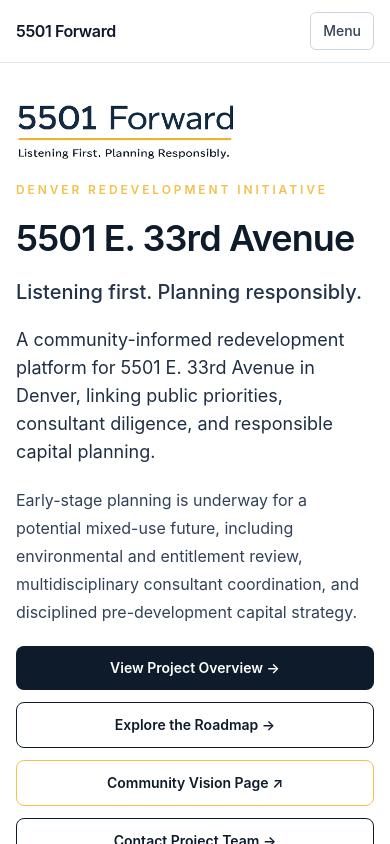
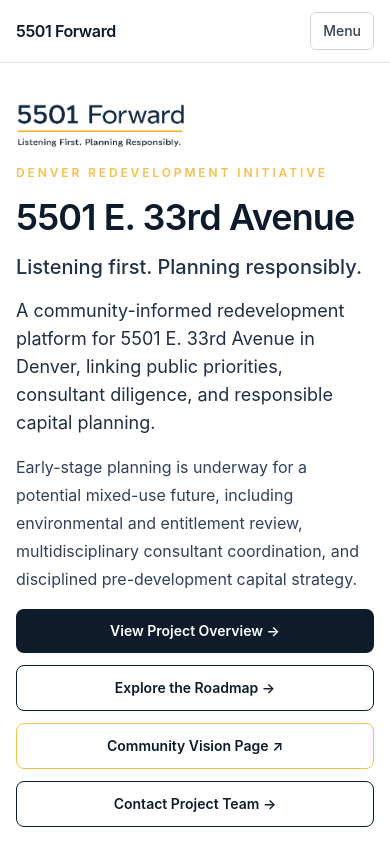
Before and after one commit to martinez-frank/5501-forward-site, a Next.js app: page / in a window 390 px wide. Shown: the top 844 px of the page. Built offline with nearby package versions, Linux system fonts and the light colour scheme.

Commit message:
Refine hero branding with larger primary logo

```diff
--- a/app/page.tsx
+++ b/app/page.tsx
@@ -63,14 +63,14 @@ export const metadata: Metadata = {
 export default function HomePage() {
   return (
     <div className="space-y-16 pb-8">
-      <section className="grid gap-10 lg:grid-cols-[1.1fr_0.9fr] lg:items-center">
-        <div className="space-y-5">
+      <section className="grid gap-8 lg:grid-cols-[1.1fr_0.9fr] lg:items-center">
+        <div className="space-y-4 sm:space-y-5">
           <Image
             src="/images/5501forward.logo.png"
             alt="5501 Forward logo"
             width={520}
             height={120}
-            className="h-auto w-[220px] sm:w-[280px]"
+            className="h-auto w-[170px] sm:w-[220px] lg:w-[280px] xl:w-[320px]"
             priority
           />
           <p className="text-xs font-semibold uppercase tracking-[0.24em] text-[#f2c14e]">DENVER REDEVELOPMENT INITIATIVE</p>
```
